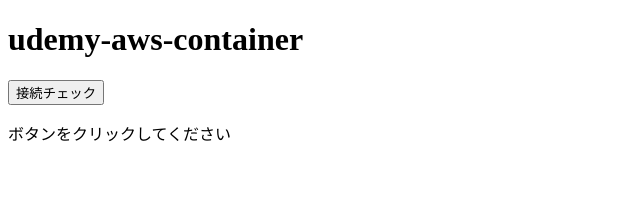
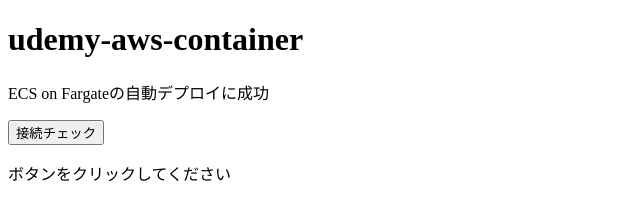
Before and after one commit to ToshifumiIde/aws-container-train, a website: page myapp/static/index.html in a window 1280 px wide. Shown: the whole page, without its empty margins (0-640 px from the left). Drawn offline with Linux system fonts and the light colour scheme.

Commit message:
Update index.html

```diff
--- a/myapp/static/index.html
+++ b/myapp/static/index.html
@@ -6,6 +6,7 @@
   </head>
   <body>
     <h1>udemy-aws-container</h1>
+    <p>ECS on Fargateの自動デプロイに成功</p>
     <button id="health-check">接続チェック</button>
     <p id="message">ボタンをクリックしてください</p>
     <script src="main.js"></script>
```
